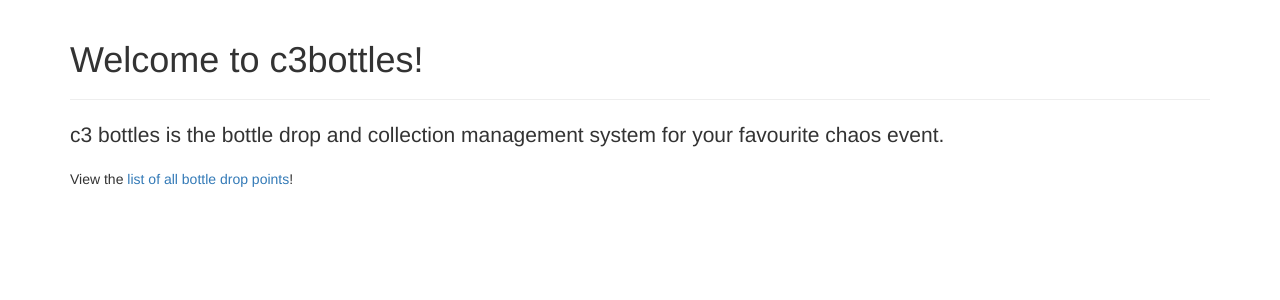
After one commit to c3bottles/c3bottles, a Flask app: template templates/index.html in a window 1280 px wide. The commit adds this page. Shown: the top 300 px of the page. Run offline with Flask 2, Linux system fonts and the light colour scheme; the template is opened without the code that fills it, so the values that code supplies are empty; parts of the project's set-up code (start-up, migrations or seed data) failed here and were passed over; some libraries are stand-ins or nearby versions.

Commit message:
Add some template stubs
The nav bar and footer get their own template. They are included in the
layout template which then again is extended by the individual page
templates.

```diff
--- a/c3bottles.py
+++ b/c3bottles.py
@@ -8,8 +8,10 @@ c3bottles.config.from_object("config")
 
 db = SQLAlchemy(c3bottles)
 
-# Trim blocks in jinja2 so no unnecessary newlines appear in the output:
+# Trim and strip blocks in jinja2 so no unnecessary
+# newlines and tabs appear in the output:
 c3bottles.jinja_env.trim_blocks = True
+c3bottles.jinja_env.lstrip_blocks = True
 
 from view import *
 
--- /dev/null
+++ b/templates/index.html
@@ -0,0 +1,14 @@
+{% set title = "Home" %}
+{% extends "layout.html" %}
+{% block content %}
+			<div class="page-header">
+				<h1>Welcome to c3bottles!</h1>
+			</div>
+			<p class="lead">
+				c3 bottles is the bottle drop and collection management system for your
+				favourite chaos event.
+			</p>
+			<p>
+				View the <a href="list">list of all bottle drop points</a>!
+{% endblock %}
+{# vim: set noexpandtab ts=2 sw=2: #}
--- /dev/null
+++ b/templates/layout.html
@@ -0,0 +1,21 @@
+<!DOCTYPE html>
+<html lang="en">
+	<head>
+		<meta charset="utf-8">
+		<meta http-equiv="X-UA-Compatible" content="IE=edge">
+		<meta name="viewport" content="width=device-width, initial-scale=1">
+		<title>c3bottles{% if title %} - {{ title }}{% endif %}</title>
+		<link href="{{ url_for('static', filename='vendor/bootstrap/css/bootstrap.min.css') }}" rel="stylesheet">
+		<link href="{{ url_for('static', filename='css/theme.css') }}" rel="stylesheet">
+	</head>
+	<body role="document">
+{% include 'navbar.html' %}
+		<div class="container">
+{% block content %}{% endblock %}
+		</div>
+{% include 'footer.html' %}
+		<script src="{{ url_for('static', filename='vendor/jquery/jquery.min.js') }}"></script>
+		<script src="{{ url_for('static', filename='vendor/bootstrap/js/bootstrap.min.js') }}"></script>
+	</body>
+</html>
+{# vim: set noexpandtab ts=2 sw=2: #}
--- a/view.py
+++ b/view.py
@@ -4,7 +4,7 @@ from c3bottles import c3bottles, db
 
 @c3bottles.route("/")
 def index():
-	return "Welcome to c3bottles!"
+	return render_template("index.html")
 
 @c3bottles.route("/list")
 def dp_list():
```
Also changed, not shown: templates/list.html (+21 -9 lines), static/css/theme.css (added), templates/footer.html (added), templates/navbar.html (added).
